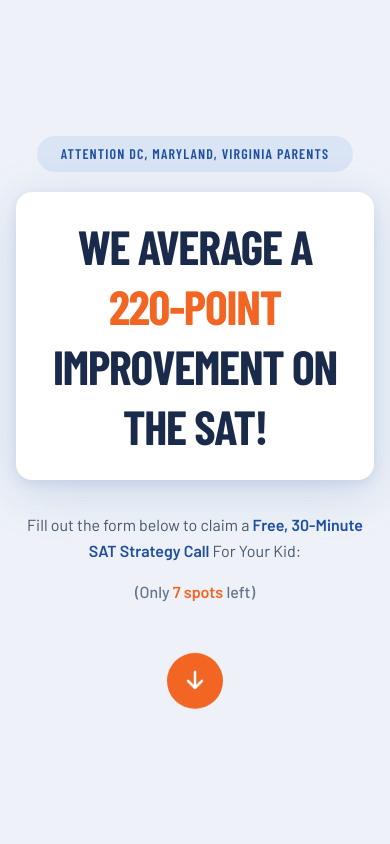
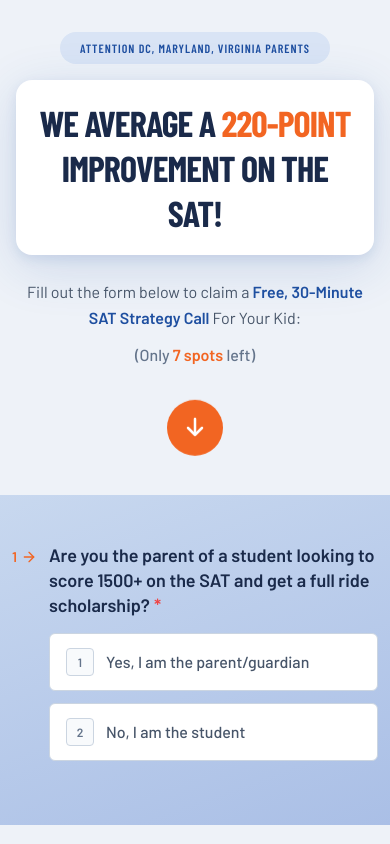
Before and after one commit to julianb-21/SAT, a React (Vite) app: page / in a window 390 px wide. Shown: the top 844 px of the page. Built offline with nearby package versions, Linux system fonts and the light colour scheme; no server answers; a web font is replaced by a local one.

Commit message:
Updated FormSection.tsx

```diff
--- a/src/components/FormSection.tsx
+++ b/src/components/FormSection.tsx
@@ -83,7 +83,7 @@ export default function FormSection({ sectionRef }: FormSectionProps) {
   return (
     <section
       ref={sectionRef}
-      className="flex items-center justify-center px-4 py-10 font-body"
+      className="flex items-center justify-center px-3 pt-12 pb-10 md:px-4 md:py-10 font-body"
       style={{ background: 'linear-gradient(160deg, #C8D8EF 0%, #AABFE6 100%)' }}
     >
       {submitted ? (
--- a/src/components/FormSteps/Step1.tsx
+++ b/src/components/FormSteps/Step1.tsx
@@ -10,20 +10,20 @@ interface Step1Props {
 
 export default function Step1({ formData, isActive, onSelect, onNext }: Step1Props) {
   return (
-    <div className="flex items-start gap-4 mb-6">
+    <div className="flex items-start gap-3 md:gap-4 mb-6">
       <div className="flex items-center gap-1 font-semibold text-sm pt-1 shrink-0" style={{ color: '#F26522' }}>
         <span>1</span>
         <ArrowRight className="w-4 h-4" />
       </div>
       <div className="flex-1">
-        <p className="font-semibold text-base mb-4" style={{ color: '#1A2A4A' }}>
-          Are you the parent of a student looking to improve their SAT score?
+        <p className="font-semibold text-lg md:text-base mb-4 leading-snug" style={{ color: '#1A2A4A' }}>
+          Are you the parent of a student looking to score 1500+ on the SAT and get a full ride scholarship?
           <span className="text-red-500 ml-1">*</span>
         </p>
         <div className="flex flex-col gap-3">
           <button
             onClick={() => onSelect(true)}
-            className="flex items-center gap-3 border rounded-md px-4 py-3 text-left text-sm font-medium transition-all"
+            className="flex items-center gap-3 border rounded-md px-4 py-3.5 text-left text-base md:text-sm font-medium transition-all"
             style={formData.isParent === true
               ? { borderColor: '#1E4FA0', backgroundColor: '#EEF2F8', color: '#1A2A4A' }
               : { borderColor: '#cbd5e1', backgroundColor: 'white', color: '#475569' }}
@@ -36,7 +36,7 @@ export default function Step1({ formData, isActive, onSelect, onNext }: Step1Pro
           </button>
           <button
             onClick={() => onSelect(false)}
-            className="flex items-center gap-3 border rounded-md px-4 py-3 text-left text-sm font-medium transition-all"
+            className="flex items-center gap-3 border rounded-md px-4 py-3.5 text-left text-base md:text-sm font-medium transition-all"
             style={formData.isParent === false
               ? { borderColor: '#ef4444', backgroundColor: '#fef2f2', color: '#b91c1c' }
               : { borderColor: '#cbd5e1', backgroundColor: 'white', color: '#475569' }}
--- a/src/components/HeroSection.tsx
+++ b/src/components/HeroSection.tsx
@@ -21,13 +21,13 @@ function ScrollArrow({ onClick }: { onClick: () => void }) {
 export default function HeroSection({ onScrollToForm }: HeroSectionProps) {
   return (
     <section
-      className="min-h-screen flex flex-col items-center justify-center px-4 py-16"
+      className="flex flex-col items-center justify-start px-4 pt-8 pb-10 md:min-h-screen md:justify-center md:py-16"
       style={{ backgroundColor: '#EEF2F8' }}
     >
       {/* Pill label */}
-      <div className="mb-5">
+      <div className="mb-4 md:mb-5">
         <span
-          className="inline-block rounded-full px-6 py-2 text-sm font-condensed font-semibold tracking-widest uppercase"
+          className="inline-block rounded-full px-5 py-2 text-xs md:text-sm font-condensed font-semibold tracking-widest uppercase"
           style={{ backgroundColor: '#D9E4F5', color: '#1E4FA0', letterSpacing: '0.08em' }}
         >
           ATTENTION DC, MARYLAND, VIRGINIA PARENTS
@@ -36,10 +36,10 @@ export default function HeroSection({ onScrollToForm }: HeroSectionProps) {
 
       {/* White card */}
       <div
-        className="w-full max-w-4xl bg-white rounded-2xl px-8 pt-6 pb-6 text-center mb-8"
+        className="w-full max-w-4xl bg-white rounded-2xl px-5 pt-5 pb-5 md:px-8 md:pt-6 md:pb-6 text-center mb-6 md:mb-8"
         style={{ boxShadow: '0 12px 52px 0 rgba(30,79,160,0.16), 0 4px 12px 0 rgba(30,79,160,0.10)' }}
       >
-        <h1 className="font-condensed font-black uppercase leading-tight tracking-tight text-5xl md:text-6xl lg:text-[5.5rem]">
+        <h1 className="font-condensed font-black uppercase leading-tight tracking-tight text-4xl md:text-6xl lg:text-[5.5rem]">
           <span style={{ color: '#1A2A4A' }}>WE AVERAGE A </span>
           <span style={{ color: '#F26522' }}>220-POINT</span>
           <br />
@@ -48,11 +48,11 @@ export default function HeroSection({ onScrollToForm }: HeroSectionProps) {
       </div>
 
       {/* Sub-copy */}
-      <p className="text-center text-slate-600 text-base md:text-lg font-body leading-relaxed max-w-2xl mb-4">
+      <p className="text-center text-slate-600 text-base md:text-lg font-body leading-relaxed max-w-2xl mb-3 md:mb-4 px-2">
         Fill out the form below to claim a <strong style={{ color: '#1E4FA0' }}>Free, 30-Minute SAT Strategy Call</strong> For Your Kid:
       </p>
 
-      <p className="text-center text-slate-500 text-base font-medium mb-12">
+      <p className="text-center text-slate-500 text-base font-medium mb-8 md:mb-12">
         (Only <span style={{ color: '#F26522' }} className="font-bold">7 spots</span> left)
       </p>
 
```
